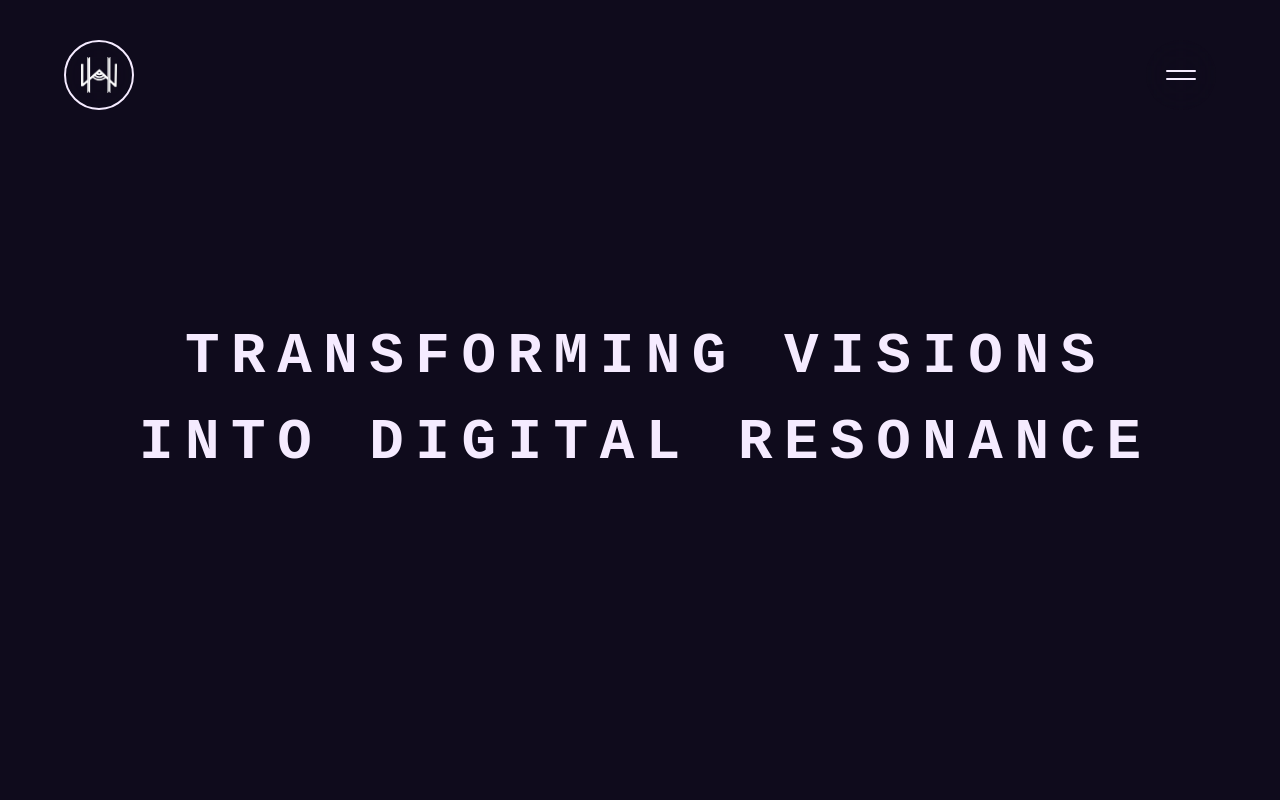
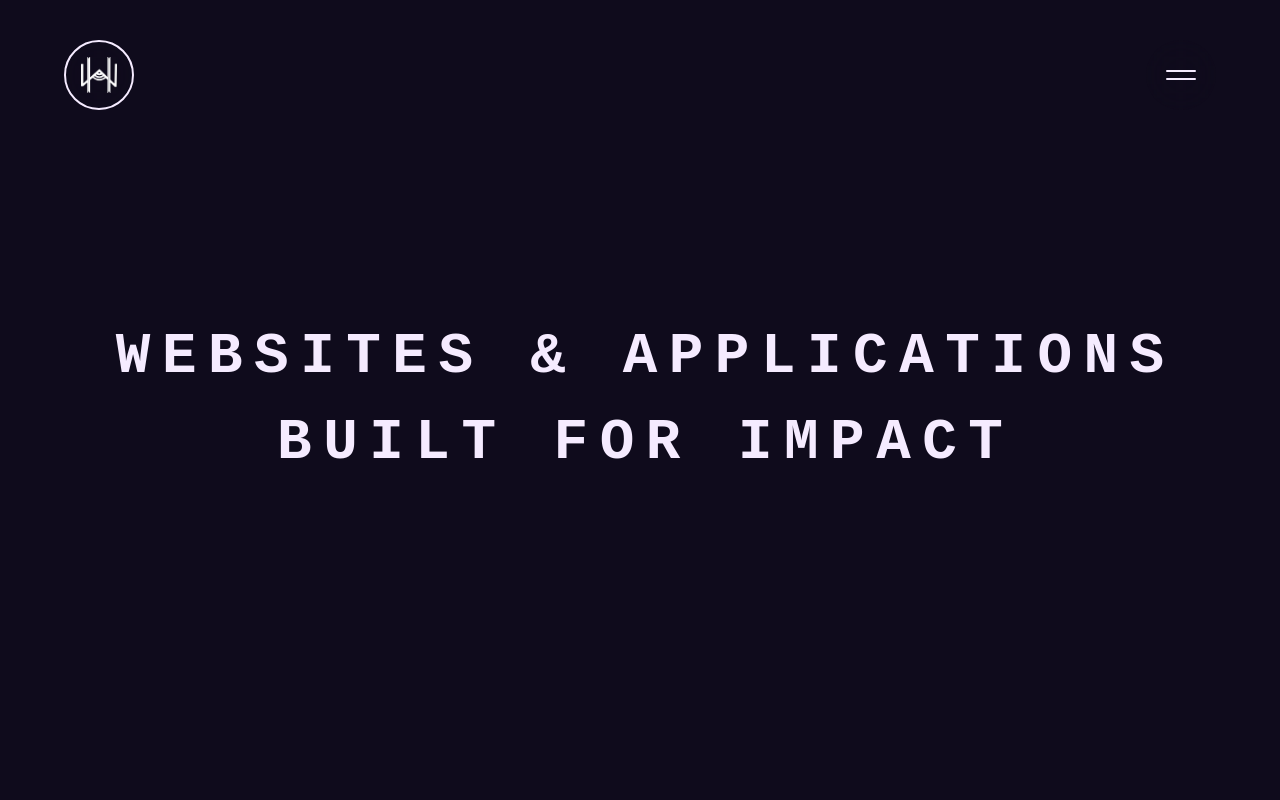
Before and after one commit to hymnsOfWeb/website, a Next.js app: page / in a window 1280 px wide. Shown: the top 800 px of the page. Built offline with nearby package versions, Linux system fonts and the light colour scheme; a web font is replaced by a local one.

Commit message:
change: landing text

```diff
--- a/common/common-data.ts
+++ b/common/common-data.ts
@@ -114,8 +114,8 @@ gaane🤪 gaake😵 tainu😲 main😴 sunauga
 `;
 
 export const homeLandingTexts: [string, string] = [
-  "Transforming Visions",
-  "Into Digital Resonance",
+  "Websites & applications",
+  "built for impact",
 ];
 
 // home page
--- a/modules/home/landing/mweb-landing/index.tsx
+++ b/modules/home/landing/mweb-landing/index.tsx
@@ -62,7 +62,7 @@ const HomeMwebLanding = () => {
     return () => observer.disconnect();
   }, [obvCallback]);
 
-  const joinedHomeLandingText = homeLandingTexts.join(" ");
+  const joinedHomeLandingText = homeLandingTexts.join(" ").replace(/&/g, "and");
 
   const words = joinedHomeLandingText.split(" ");
 
```
